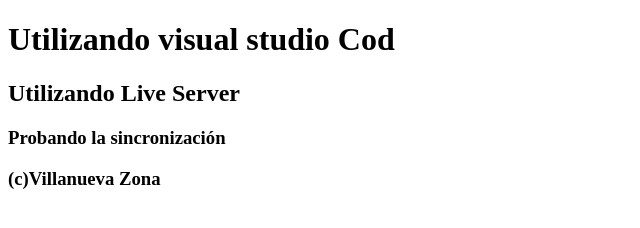
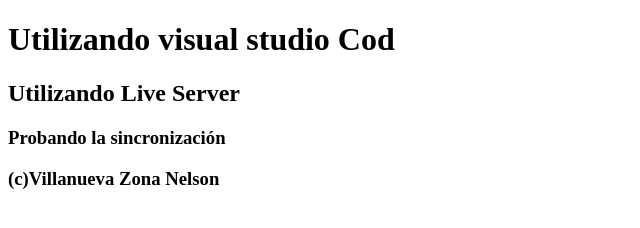
Before and after one commit to nelsonVZ/nelsonVZ.github.io, a plain HTML site: page index.html in a window 1280 px wide. Shown: the full height of the page, 0-640 px from the left. Drawn offline with Linux system fonts and the light colour scheme.

Commit message:
versio 1.2

```diff
--- a/index.html
+++ b/index.html
@@ -8,7 +8,7 @@
 <head>
     <meta charset="utf-8">
     <meta http-equiv="X-UA-Compatible" content="IE=edge">
-    <title>Laboratorio de Ingenieria Web</title>
+    <title>Laboratorio de Ingeniería Web</title>
     <meta name="description" content="">
     <meta name="viewport" content="width=device-width, initial-scale=1">
     <link rel="stylesheet" href="">
@@ -18,7 +18,7 @@
     <h1>Utilizando visual studio Cod</h1>
     <h2>Utilizando Live Server</h2>
     <h3>Probando la sincronización</h3>
-    <h3>(c)Villanueva Zona</h3>
+    <h3>(c)Villanueva Zona Nelson</h3>
     <!--[if lt IE 7]>
             <p class="browsehappy">You are using an <strong>outdated</strong> browser. Please <a href="#">upgrade your browser</a> to improve your experience.</p>
         <![endif]-->
```
